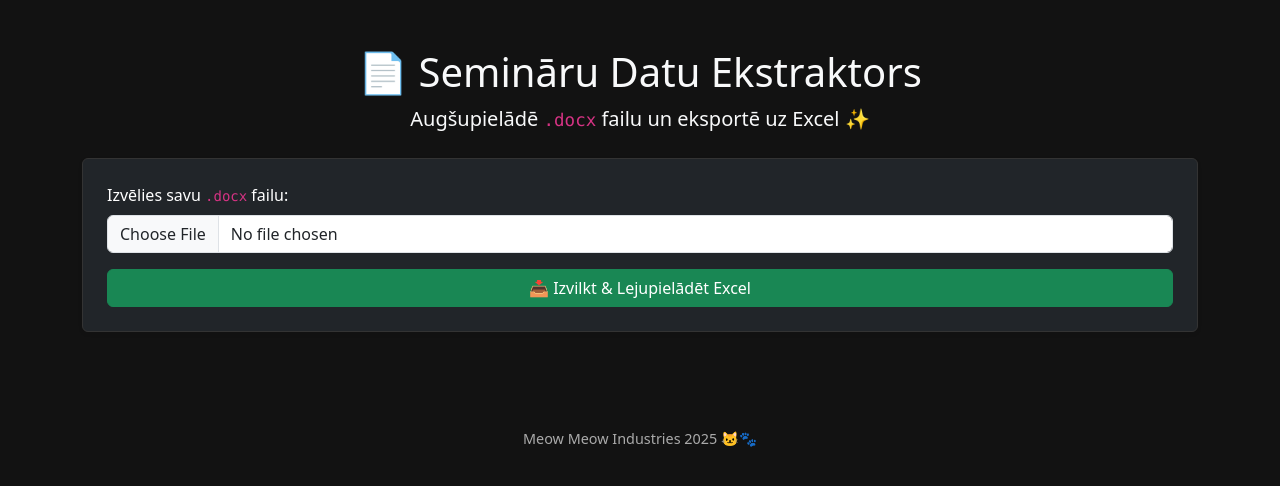
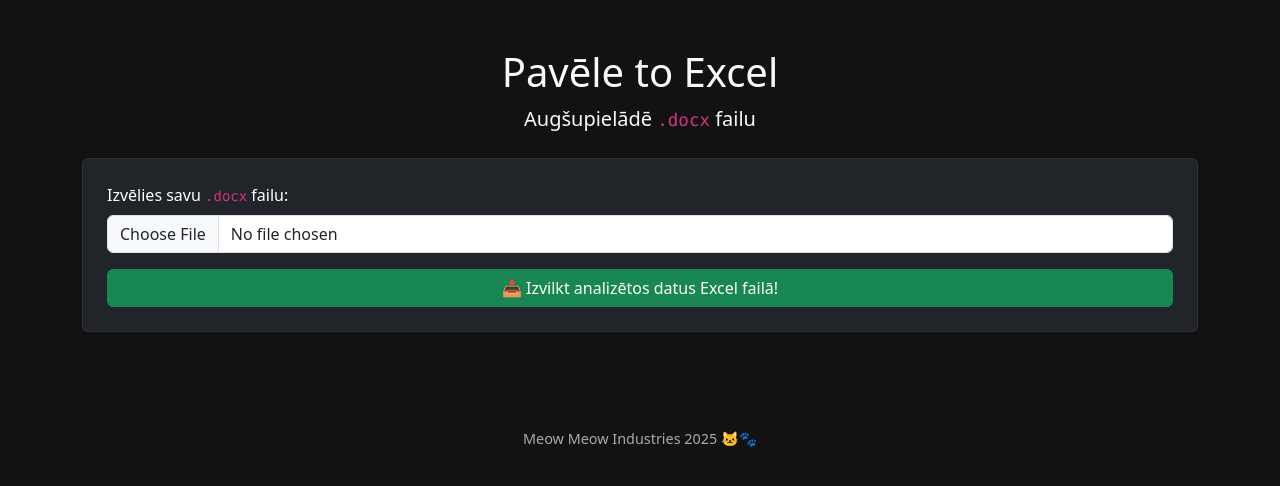
Before and after one commit to seicher1/seminar-extractor, a Flask app: page / in a window 1280 px wide. Shown: the top 486 px of the page. Run offline with Flask 3, Linux system fonts and the light colour scheme.

Commit message:
Update index.html

```diff
--- a/templates/index.html
+++ b/templates/index.html
@@ -2,7 +2,7 @@
 <html lang="lv">
 <head>
   <meta charset="UTF-8">
-  <title>Semināru Datu Ekstraktors – Meow Meow Industries</title>
+  <title>Pavēle to Excel – Meow Meow Industries</title>
   <meta name="viewport" content="width=device-width, initial-scale=1">
 
   <!-- Bootstrap -->
@@ -31,8 +31,8 @@
 
 <div class="container py-5">
   <div class="text-center mb-4">
-    <h1 class="display-6">📄 Semināru Datu Ekstraktors</h1>
-    <p class="lead">Augšupielādē <code>.docx</code> failu un eksportē uz Excel ✨</p>
+    <h1 class="display-6">Pavēle to Excel</h1>
+    <p class="lead">Augšupielādē <code>.docx</code> failu </p>
   </div>
 
   <!-- Real Submission -->
@@ -41,7 +41,7 @@
       <label for="file" class="form-label text-white">Izvēlies savu <code>.docx</code> failu:</label>
       <input type="file" name="file" class="form-control" accept=".docx" required>
     </div>
-    <button type="submit" class="btn btn-success w-100">📥 Izvilkt & Lejupielādēt Excel</button>
+    <button type="submit" class="btn btn-success w-100">📥 Izvilkt analizētos datus Excel failā!</button>
   </form>
 </div>
 
```
